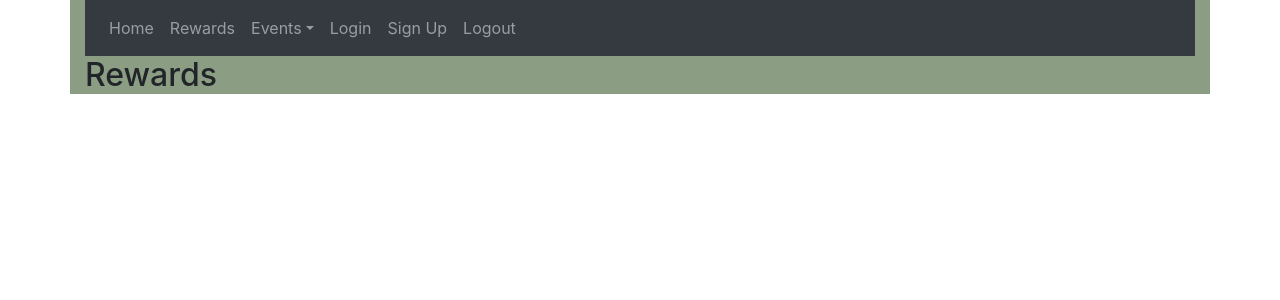
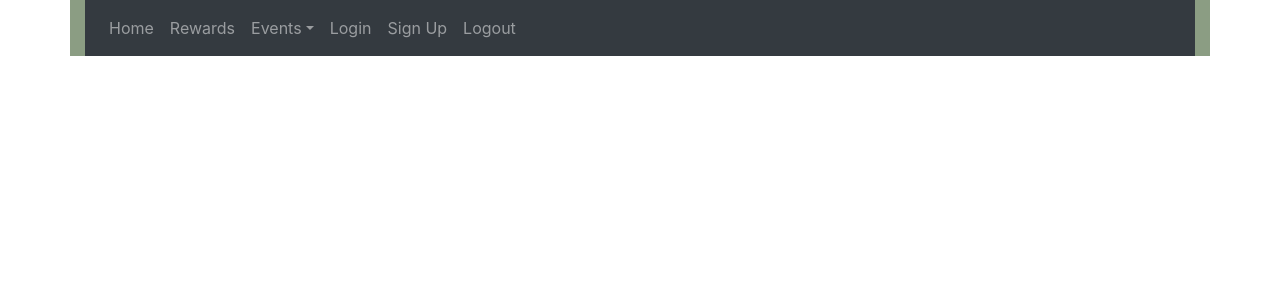
Before and after one commit to JacksonReynolds/react-trail-cents, a React (Create React App) app in the folder trail-cents-frontend/: page /rewards in a window 1280 px wide. Shown: the top 300 px of the page. Built offline with nearby package versions, Linux system fonts and the light colour scheme.

Commit message:
building rewards listing

```diff
--- /dev/null
+++ b/trail-cents-frontend/src/components/rewards/Reward.js
@@ -0,0 +1,11 @@
+import React from 'react'
+
+const Reward = () => {
+    return (
+        <div>
+
+        </div>
+    )
+}
+
+export default Reward
--- /dev/null
+++ b/trail-cents-frontend/src/components/rewards/RewardsList.js
@@ -0,0 +1,12 @@
+import React from 'react'
+import Reward from './Reward'
+
+const RewardsList = () => {
+    return (
+        <div>
+
+        </div>
+    )
+}
+
+export default RewardsList
--- a/trail-cents-frontend/src/containers/EventsContainer.js
+++ b/trail-cents-frontend/src/containers/EventsContainer.js
@@ -11,7 +11,7 @@ class EventsContainer extends Component {
 
     render() {
         return (
-            <div className="events container">
+            <div className="events-container">
                 <EventsList events={this.props.events}/>
             </div>
         )
--- a/trail-cents-frontend/src/containers/RewardsContainer.js
+++ b/trail-cents-frontend/src/containers/RewardsContainer.js
@@ -1,13 +1,16 @@
 import React, { Component } from 'react'
+import RewardsList from '../components/rewards/RewardsList'
+import Reward from '../components/rewards/Reward'
+import { connect } from 'react-redux'
 
 class RewardsContainer extends Component {
     render() {
         return (
-            <div>
-                <h2>Rewards</h2>
+            <div className="rewards-container">
+                <RewardsList rewards={this.props.rewards}/>
             </div>
         )
     }
 }
 
-export default RewardsContainer
+export default connect()(RewardsContainer)
```
